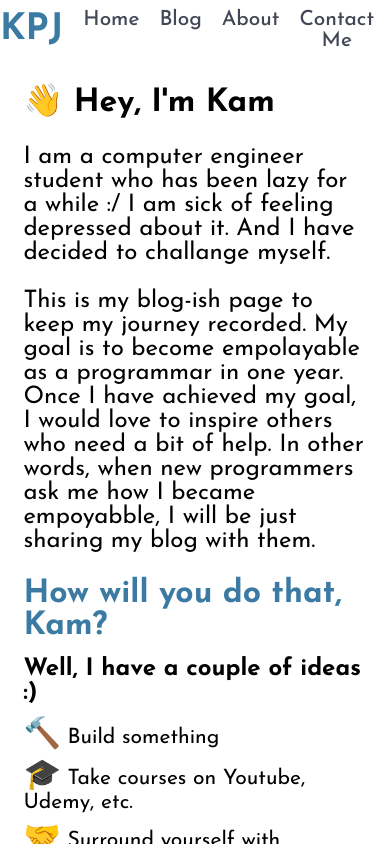
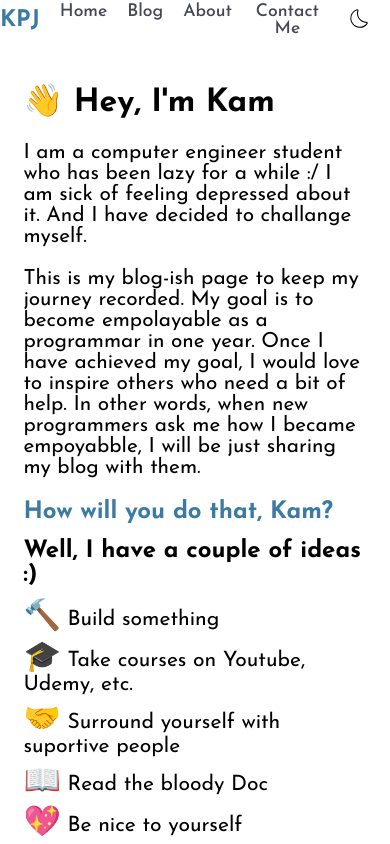
Before and after one commit to yamanerkam/KPJ-Blog, a React (Vite) app: page / in a window 390 px wide. Shown: the top 844 px of the page. Built offline with nearby package versions, Linux system fonts and the light colour scheme.

Commit message:
responsive-nav

```diff
--- a/src/components/Navbar/Navbar.css
+++ b/src/components/Navbar/Navbar.css
@@ -58,3 +58,54 @@
     border: none;
     cursor: pointer;
 }
+
+@media (max-width: 768px) {
+    .navbar {
+        /* Decrease font size */
+        padding-top: 10px;
+        /* Adjust padding */
+        padding-bottom: 5px;
+        /* Adjust padding */
+    }
+
+    .navbar h1 {
+        font-size: 1.5em;
+        /* Decrease font size */
+    }
+
+    .pages {
+        margin-right: 10px;
+        /* Adjust margin */
+    }
+
+    .btn {
+        margin-top: 0px;
+        /* Reset margin */
+    }
+}
+
+@media (max-width: 480px) {
+    .navbar {
+        font-size: 1.1em;
+        /* Further decrease font size */
+        padding-top: 5px;
+        /* Further adjust padding */
+        padding-bottom: 2px;
+        /* Further adjust padding */
+    }
+
+    .navbar h1 {
+        font-size: 1.3em;
+        /* Further decrease font size */
+    }
+
+    .pages {
+        margin-right: 5px;
+        /* Further adjust margin */
+    }
+
+    .btn {
+        margin-top: 0px;
+        /* Reset margin */
+    }
+}
--- a/src/pages/About/About.css
+++ b/src/pages/About/About.css
@@ -1,5 +1,6 @@
 .about-p {
     margin-top: -40px;
+    margin-bottom: 50px;
 }
 
 .about-p p {
--- a/src/pages/Contact-me/ContactMe.css
+++ b/src/pages/Contact-me/ContactMe.css
@@ -69,3 +69,7 @@
 .form .fun-p {
     margin: 10px 0;
 }
+
+.contact-me-page h1 {
+    margin-top: -12px;
+}
--- a/src/pages/Home/Home.css
+++ b/src/pages/Home/Home.css
@@ -19,11 +19,11 @@
 }
 
 .about-me p {
-    font-size: 1.5rem;
+    font-size: 1.3rem;
 }
 
 .question {
-    font-size: 2em;
+    font-size: 1.5em;
     color: #3b7aa2;
     margin-bottom: 15px;
     margin-top: 1px;
```
